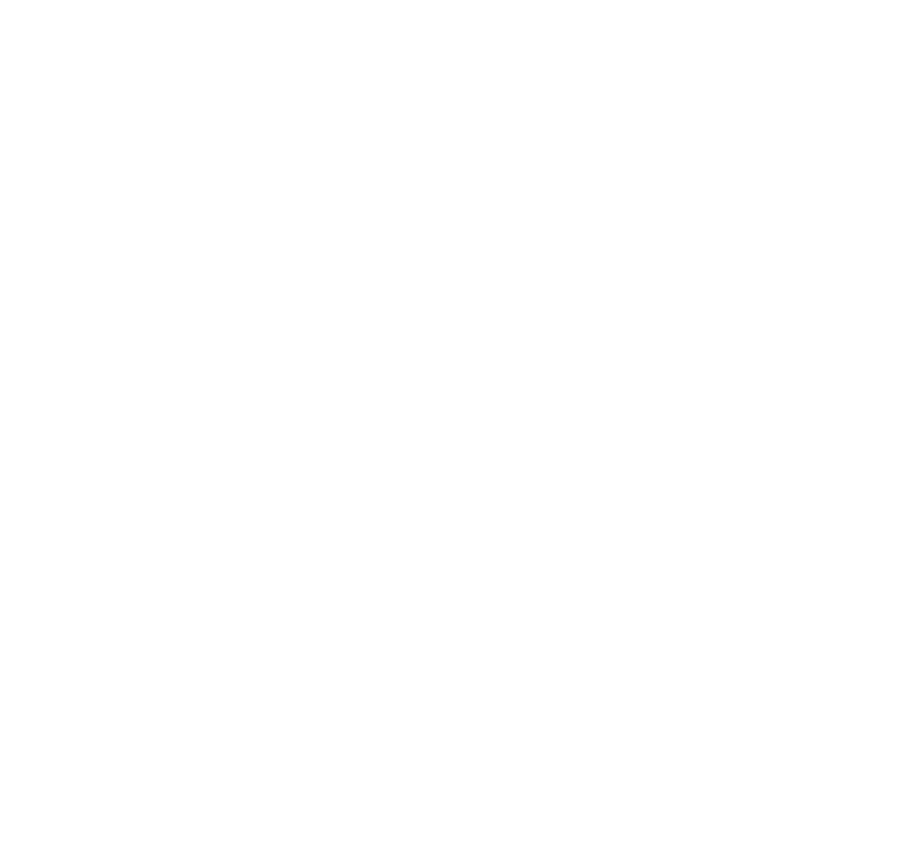
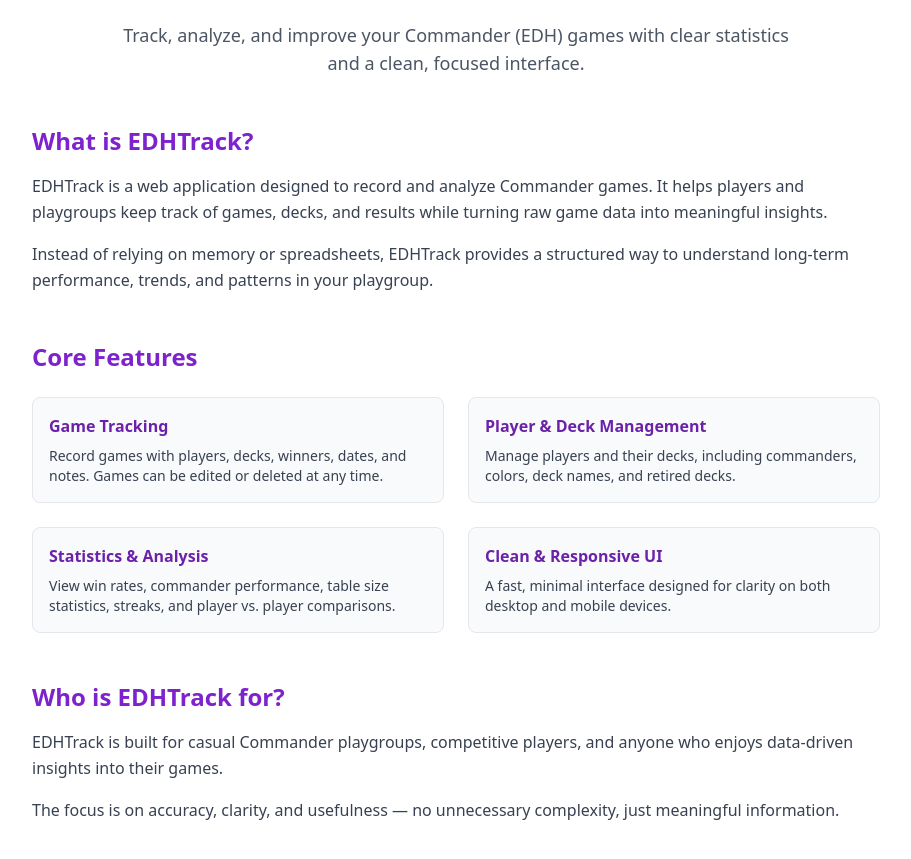
Before and after one commit to the-blue-sheep/EDHTrack, a React (Vite) app in the folder frontend/: page / in a window 1280 px wide. Shown: the part 307-1166 px from the top of the page, without its empty margins (312-1223 px from the left). Before the commit the page ends 864 px from the top, so only its background shows below. Built offline with nearby package versions, Linux system fonts and the light colour scheme.

Commit message:
TableSizeWinrate.tsx implementiert
Passend dazu die Methoden im Controller und im Service sowie Tests.

```diff
--- a/frontend/src/pages/HomePage.tsx
+++ b/frontend/src/pages/HomePage.tsx
@@ -1,4 +1,95 @@
 // src/pages/Home.tsx
 export default function HomePage() {
-    return <div>Home Page</div>;
+    return (
+        <div className="max-w-4xl mx-auto px-6 py-16 space-y-12">
+
+            <section className="text-center space-y-4">
+                <h1 className="text-4xl font-bold text-purple-800">
+                    EDHTrack
+                </h1>
+                <p className="text-lg text-gray-600 max-w-2xl mx-auto">
+                    Track, analyze, and improve your Commander (EDH) games with clear statistics
+                    and a clean, focused interface.
+                </p>
+            </section>
+
+            <section className="space-y-4">
+                <h2 className="text-2xl font-semibold text-purple-700">
+                    What is EDHTrack?
+                </h2>
+                <p className="text-gray-700 leading-relaxed">
+                    EDHTrack is a web application designed to record and analyze Commander games.
+                    It helps players and playgroups keep track of games, decks, and results while
+                    turning raw game data into meaningful insights.
+                </p>
+                <p className="text-gray-700 leading-relaxed">
+                    Instead of relying on memory or spreadsheets, EDHTrack provides a structured
+                    way to understand long-term performance, trends, and patterns in your playgroup.
+                </p>
+            </section>
+
+            <section className="space-y-6">
+                <h2 className="text-2xl font-semibold text-purple-700">
+                    Core Features
+                </h2>
+
+                <div className="grid grid-cols-1 md:grid-cols-2 gap-6">
+                    <div className="p-4 rounded-lg border border-gray-200 bg-gray-50">
+                        <h3 className="font-semibold text-purple-800 mb-2">
+                            Game Tracking
+                        </h3>
+                        <p className="text-gray-700 text-sm">
+                            Record games with players, decks, winners, dates, and notes.
+                            Games can be edited or deleted at any time.
+                        </p>
+                    </div>
+
+                    <div className="p-4 rounded-lg border border-gray-200 bg-gray-50">
+                        <h3 className="font-semibold text-purple-800 mb-2">
+                            Player & Deck Management
+                        </h3>
+                        <p className="text-gray-700 text-sm">
+                            Manage players and their decks, including commanders, colors,
+                            deck names, and retired decks.
+                        </p>
+                    </div>
+
+                    <div className="p-4 rounded-lg border border-gray-200 bg-gray-50">
+                        <h3 className="font-semibold text-purple-800 mb-2">
+                            Statistics & Analysis
+                        </h3>
+                        <p className="text-gray-700 text-sm">
+                            View win rates, commander performance, table size statistics,
+                            streaks, and player vs. player comparisons.
+                        </p>
+                    </div>
+
+                    <div className="p-4 rounded-lg border border-gray-200 bg-gray-50">
+                        <h3 className="font-semibold text-purple-800 mb-2">
+                            Clean & Responsive UI
+                        </h3>
+                        <p className="text-gray-700 text-sm">
+                            A fast, minimal interface designed for clarity on both desktop
+                            and mobile devices.
+                        </p>
+                    </div>
+                </div>
+            </section>
+
+            <section className="space-y-4">
+                <h2 className="text-2xl font-semibold text-purple-700">
+                    Who is EDHTrack for?
+                </h2>
+                <p className="text-gray-700 leading-relaxed">
+                    EDHTrack is built for casual Commander playgroups, competitive players,
+                    and anyone who enjoys data-driven insights into their games.
+                </p>
+                <p className="text-gray-700 leading-relaxed">
+                    The focus is on accuracy, clarity, and usefulness — no unnecessary
+                    complexity, just meaningful information.
+                </p>
+            </section>
+
+        </div>
+    )
 }
--- a/frontend/src/pages/statistics/TableSizeWinrate.tsx
+++ b/frontend/src/pages/statistics/TableSizeWinrate.tsx
@@ -41,6 +41,9 @@ export default function TableSizeWinrate() {
         axios.get<TableSizeWinrateResponseDTO>(`/api/stats/players/${selectedPlayerId}/table-size-winrate`)
             .then(res => {
                 setTableSizeWinrate(res.data)
+            })
+            .catch(error => {
+                console.error("Error while loading winrates:", error);
             });
     }, [selectedPlayerId]);
 
```
